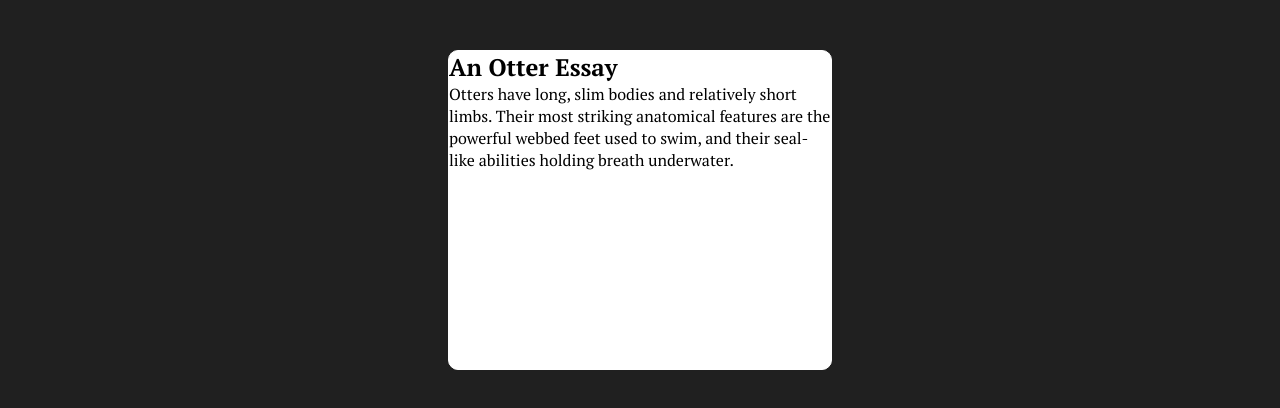
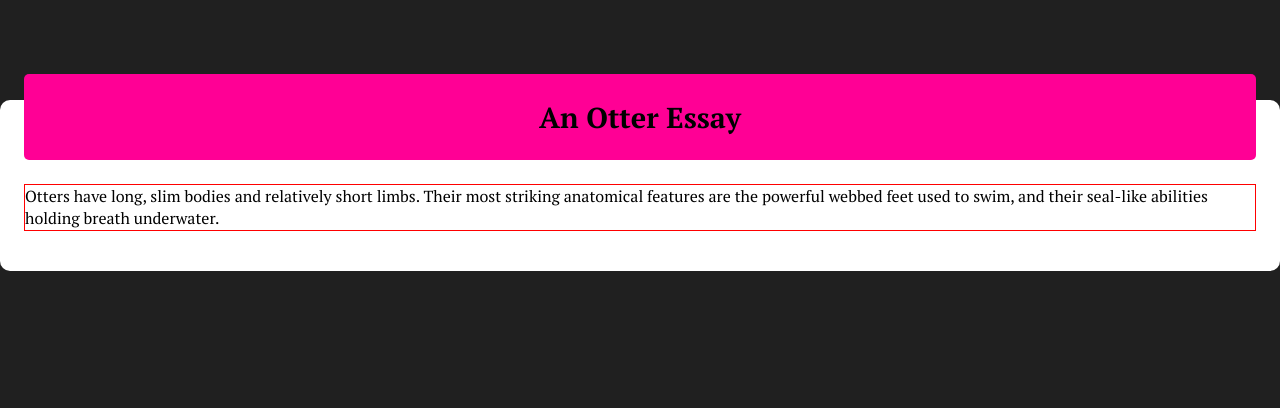
Before and after one commit to rebornay/ASSIGNMENT-1, a plain HTML site: page index.html in a window 1280 px wide. Drawn offline with Linux system fonts and the light colour scheme.

Commit message:
Section styling

```diff
--- a/style.css
+++ b/style.css
@@ -12,11 +12,32 @@ body {
 }
 
 main {
-    border: 1px solid white;
+    /* border: 1px solid white; */
     margin: 0 auto;
-    height: 40vh;
-    width: 30%;
-    margin-block-start: 50px;
+    /* height: 50vh; */
+    /* width: 30%; */
+    margin-block-start: 100px;
     background-color: #ffffff;
     border-radius: 10px;
+    padding: 1.5rem;
+    padding-block-end: 40px;
 }
+
+main p {
+    border: 1px solid red;
+    margin-block-start: 1.5rem;
+    line-height: 1.4;
+}
+
+section {
+    background-color: #FF0095;
+    margin-block-start: -50px;
+    text-align: center;
+    border-radius: 5px;
+}
+
+section h1 {
+    font-size: 1.8rem;
+    font-weight: bold;
+    padding: 1.5rem;
+}
```
